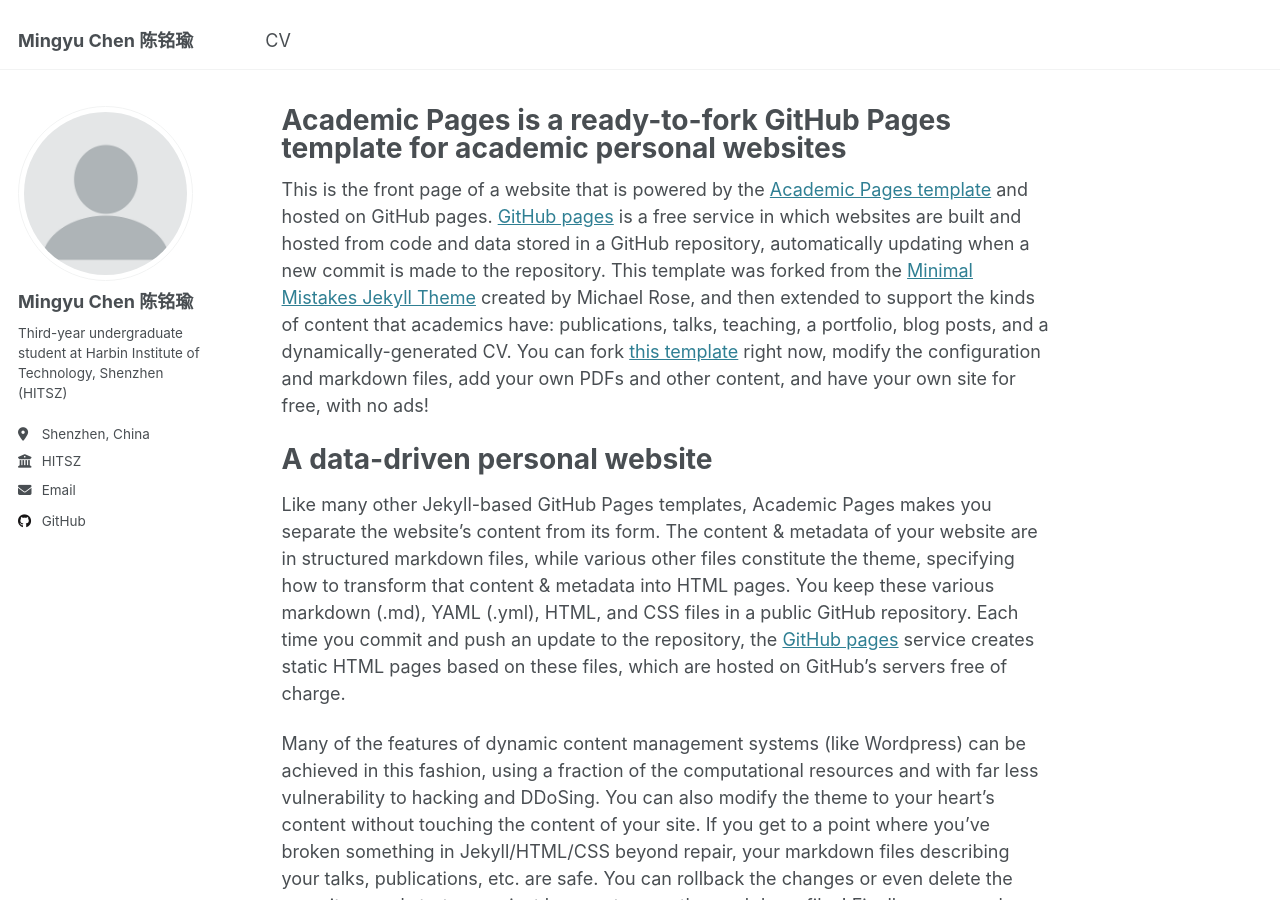
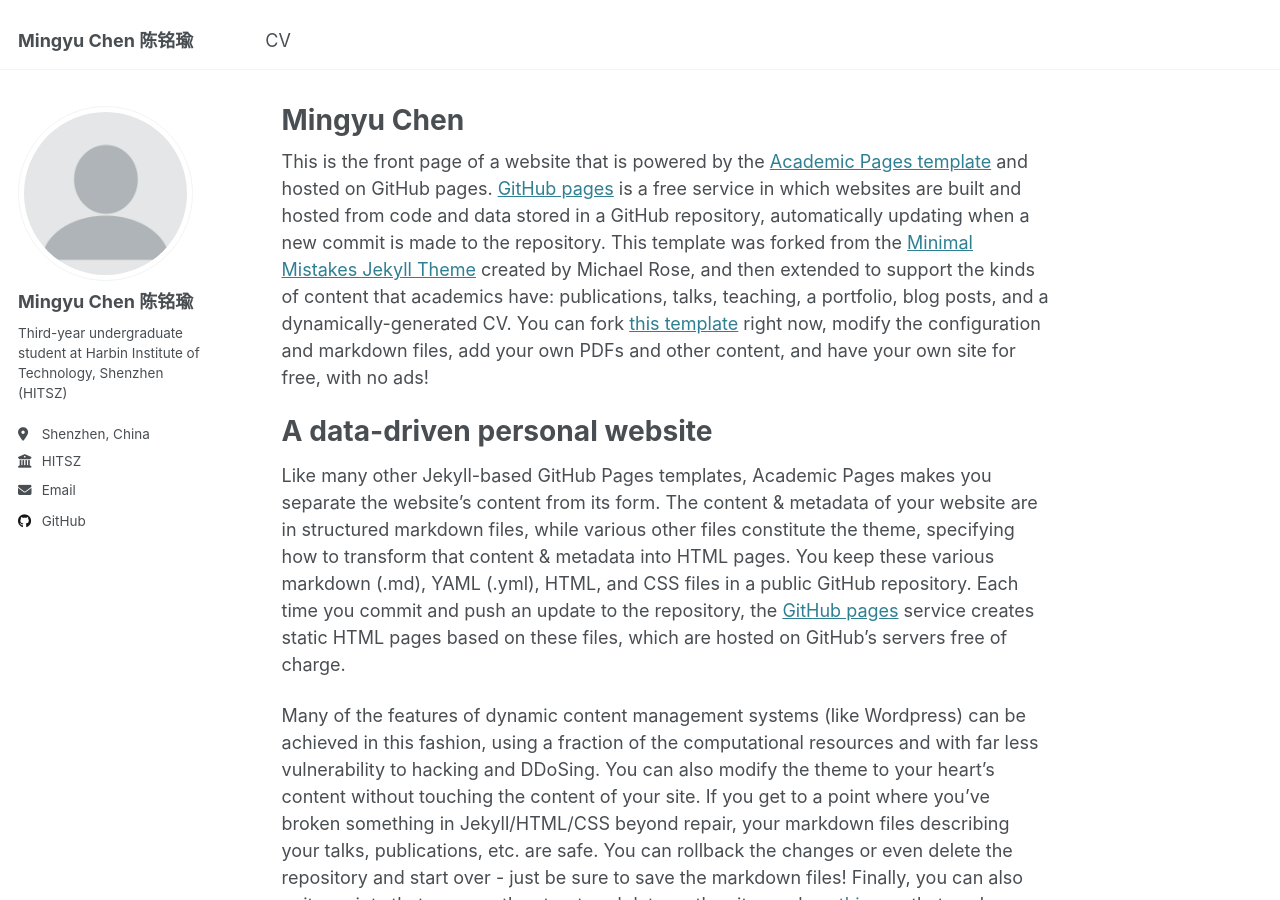
Before and after one commit to CMY-K/CMY-K.github.io, a Jekyll site: the page built from _pages/about.md, in a window 1280 px wide and 900 px high. Built offline with Jekyll 4.4.1, drawn with Linux system fonts in a browser that asks for light colours.

Commit message:
Update about.md

```diff
--- a/_pages/about.md
+++ b/_pages/about.md
@@ -1,6 +1,6 @@
 ---
 permalink: /
-title: "Academic Pages is a ready-to-fork GitHub Pages template for academic personal websites"
+title: "Mingyu Chen"
 author_profile: true
 redirect_from:
   - /about/
```
